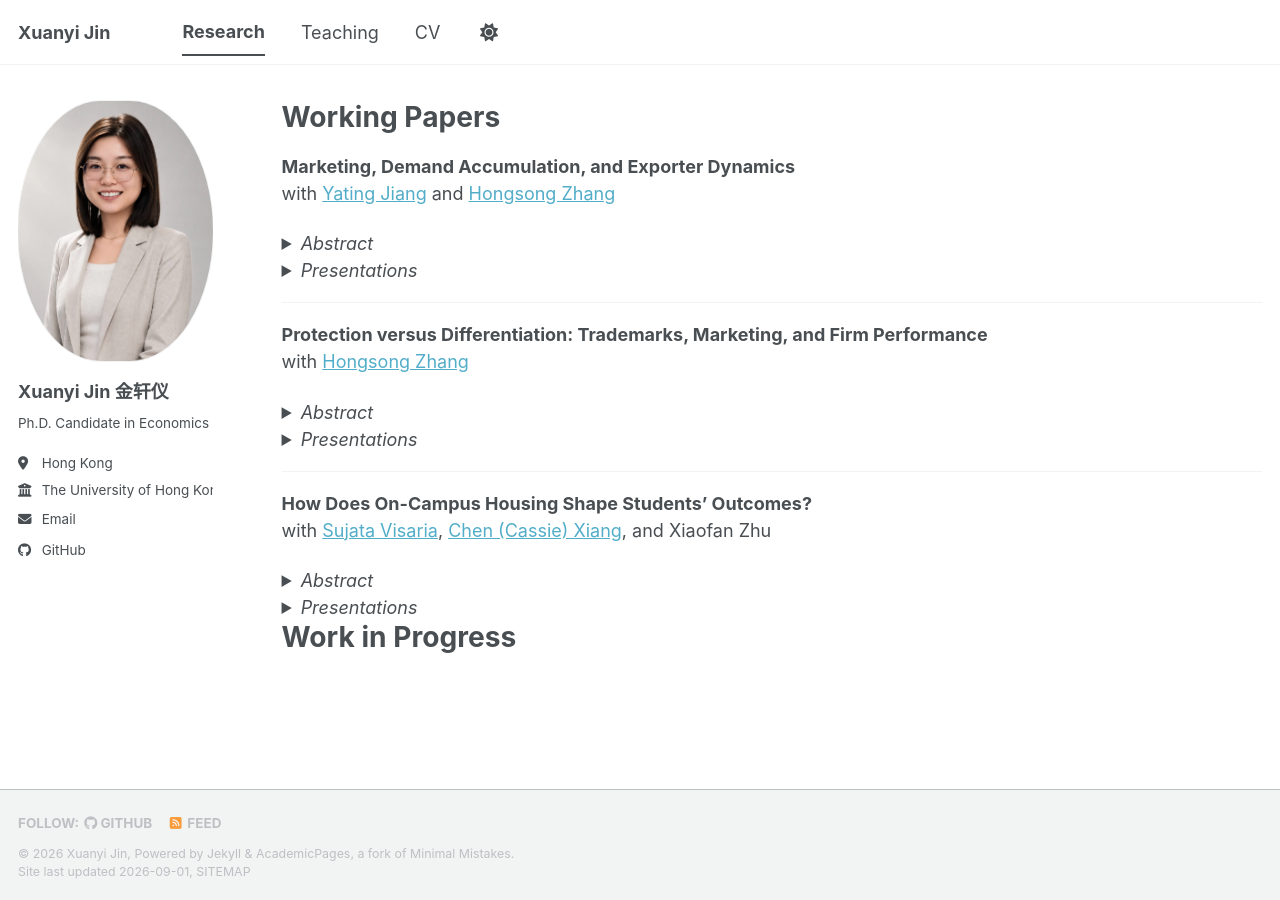
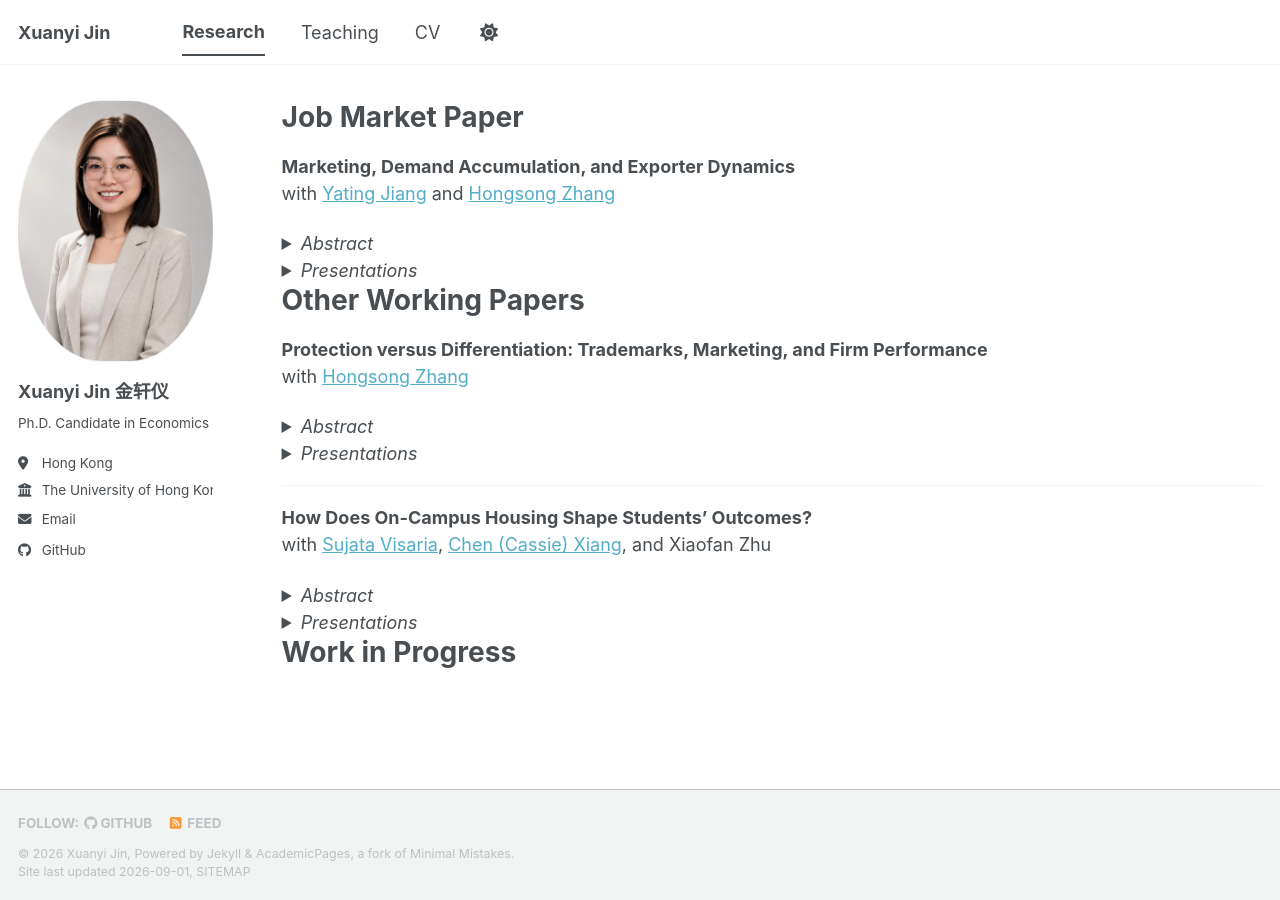
Before and after one commit to xuanyi-jin/xuanyi-jin.github.io, a Jekyll site: the page built from _pages/research.md, in a window 1280 px wide. Built offline with Jekyll 4.4.1, drawn with Linux system fonts in a browser that asks for light colours; a style sheet for code colours, icons or effects is not loaded.

Commit message:
Split research into Job Market Paper and Other Working Papers
Co-Authored-By: Claude Fable 5 <noreply@anthropic.com>

```diff
--- a/_pages/research.md
+++ b/_pages/research.md
@@ -8,7 +8,7 @@ show_title: false
 
 {% include base_path %}
 
-Working Papers
+Job Market Paper
 ======
 
 **Marketing, Demand Accumulation, and Exporter Dynamics**
@@ -24,7 +24,8 @@ with [Yating Jiang](https://yatingjiang.weebly.com/) and [Hongsong Zhang](https:
 <p>2026: Asia Pacific Trade Seminars, CES China Annual Conference, Hong Kong Economic Association Biennial Conference, CUHK Summer School of Asia in the Global Economy, HKU and CITP Conference on Trade Policy and Inclusive Growth*, International Symposium on Geopolitical Risks and Trade*; 2025: Renmin University of China*, Binghamton University*, Central University of Finance and Economics*, SUFE Empirical IO Conference 2025*, HKU Brownbag*; 2024: CUHK-PKU Workshop on Innovation and Entrepreneurship*, Glasgow-Nankai International Workshop on Trade, Productivity and Development*, Journal of International Economics Summer School 2024. (*by coauthor)</p>
 </details>
 
----
+Other Working Papers
+======
 
 **Protection versus Differentiation: Trademarks, Marketing, and Firm Performance**
 with [Hongsong Zhang](https://hongsongzhang.weebly.com/)
```
